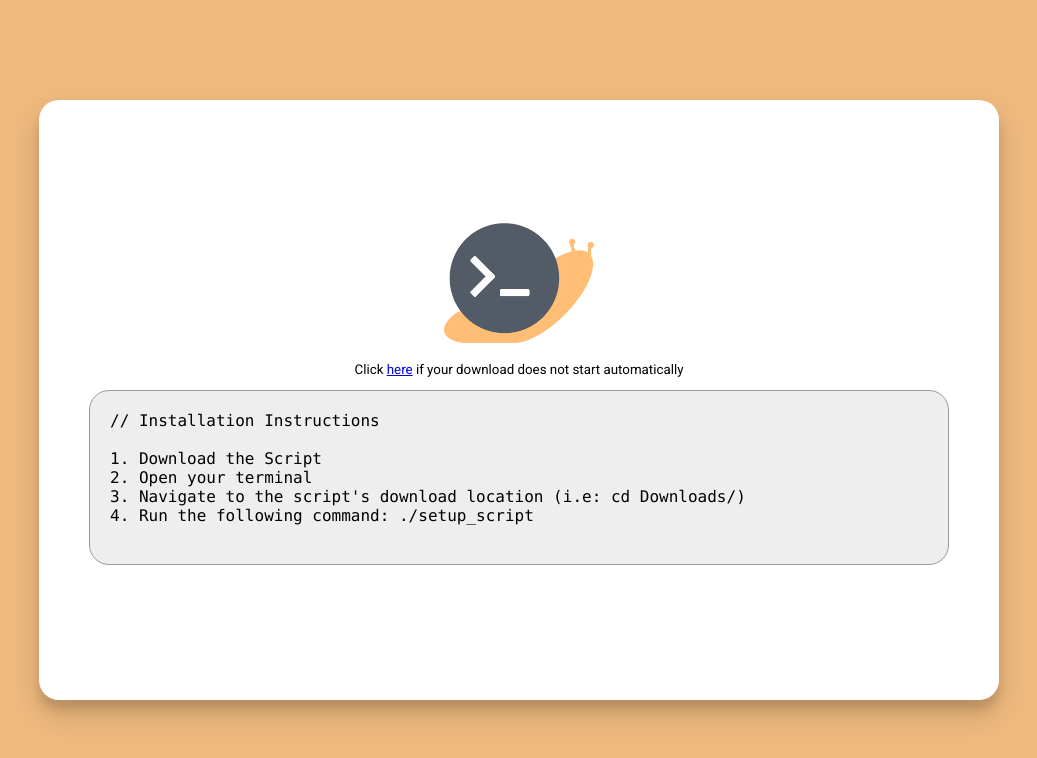
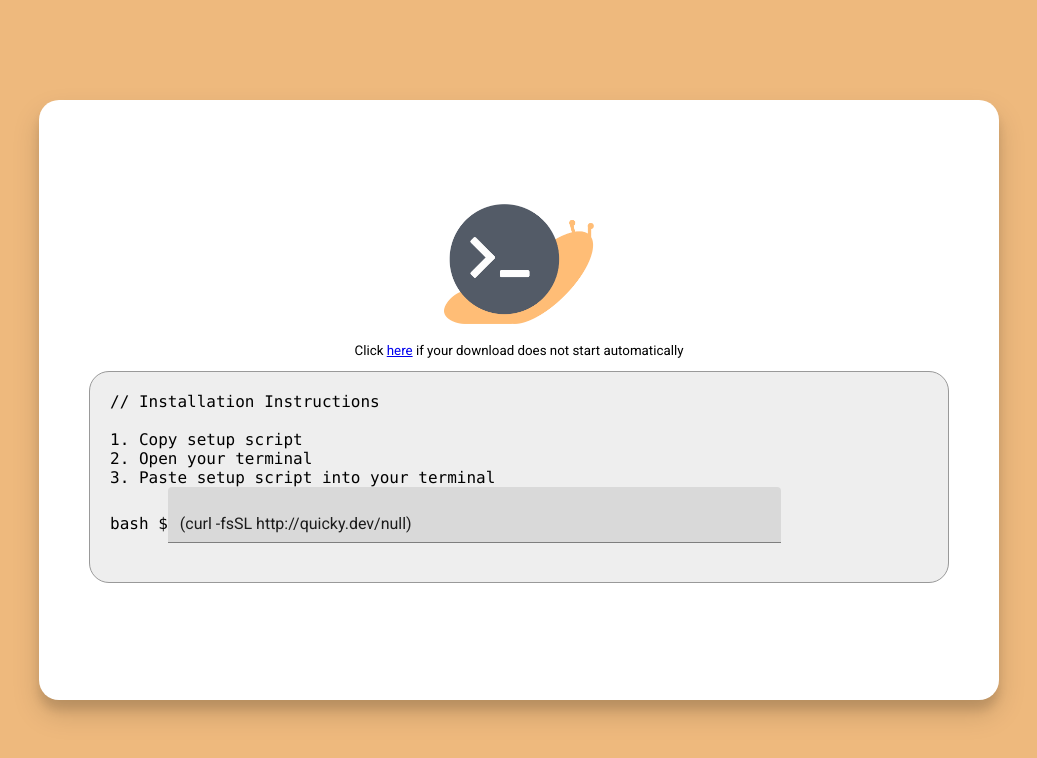
Before and after one commit to quicky-dev/web, a React (Create React App) app: page /setup in a window 1280 px wide. Shown: the top 758 px of the page, without its empty margins (121-1158 px from the left). Built offline with nearby package versions, Linux system fonts and the light colour scheme.

Commit message:
[Adds]: download component now shows the dynamic generated bash script for user to paste into terminal.

```diff
--- a/src/download/Download.js
+++ b/src/download/Download.js
@@ -1,9 +1,9 @@
-import React, { Component } from 'react';
+import React from 'react';
 import './Download.css'
 import logo from '../logo.png';
 import PropTypes from 'prop-types';
 import { withStyles } from '@material-ui/core/styles';
-import Button from '@material-ui/core/Button';
+import { FilledInput } from '@material-ui/core';
 
 const styles = theme => ({
     button: {
@@ -15,26 +15,25 @@ const styles = theme => ({
   });
 
 function Download(props) {
-    const { classes } = props;
     return (
     <div className="dl-page">
         <div className="Download">
             <img id="dl-logo" src={logo} className="App-logo" alt="logo" />
             <br></br>
-            <sub>Click <a href="#">here</a> if your download does not start automatically</sub>
+            <sub>Click <a href="#!">here</a> if your download does not start automatically</sub>
         </div>
         <div className="Instructions">
             <pre>
                 <code>
                     // Installation Instructions
                     <br></br><br></br>
-                    1. Download the Script
+                    1. Copy setup script
                     <br></br>
                     2. Open your terminal
                     <br></br>
-                    3. Navigate to the script's download location (i.e: cd Downloads/)
+                    3. Paste setup script into your terminal
                     <br></br>
-                    4. Run the following command: ./setup_script
+                bash $<FilledInput underline style={{ width: '75%' }} value={`(curl -fsSL http://quicky.dev/${sessionStorage.getItem('filePath')})`} />
                     <br></br><br></br>
                 </code>
             </pre>
@@ -46,6 +45,7 @@ function Download(props) {
 
 Download.propTypes = {
     classes: PropTypes.object.isRequired,
+    filePath: PropTypes.string.isRequired,
   };
 
 export default withStyles(styles)(Download)
```
